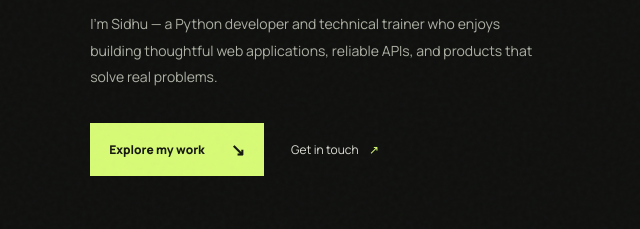
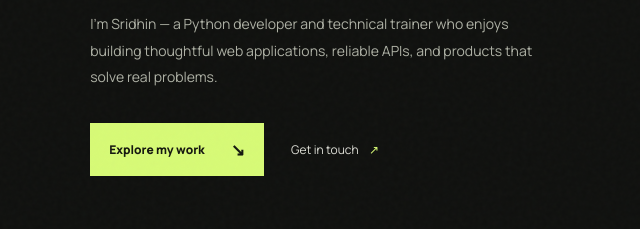
Before and after one commit to Sridhin-KA/New_portfolio, a plain HTML site: page index.html in a window 1280 px wide. Shown: the part 450-679 px from the top of the page, 25-665 px from the left. Drawn offline with nearby package versions, Linux system fonts and the light colour scheme.

Commit message:
Update hero introduction name from Sidhu to Sridhin

```diff
--- a/index.html
+++ b/index.html
@@ -26,7 +26,7 @@
       <div class="hero-copy">
         <div class="eyebrow"><span class="status-dot"></span> PYTHON DEVELOPER <span class="eyebrow-line"></span> KOCHI, INDIA</div>
         <h1>I turn ideas into<br><span class="outline-text">useful digital</span><br>experiences<span class="accent">.</span></h1>
-        <p class="hero-intro">I'm Sidhu — a Python developer and technical trainer who enjoys building thoughtful web applications, reliable APIs, and products that solve real problems.</p>
+        <p class="hero-intro">I'm Sridhin — a Python developer and technical trainer who enjoys building thoughtful web applications, reliable APIs, and products that solve real problems.</p>
         <div class="hero-actions">
           <a class="button button-primary" href="#work">Explore my work <span>↘</span></a>
           <a class="text-link" href="#contact">Get in touch <span>↗</span></a>
```
